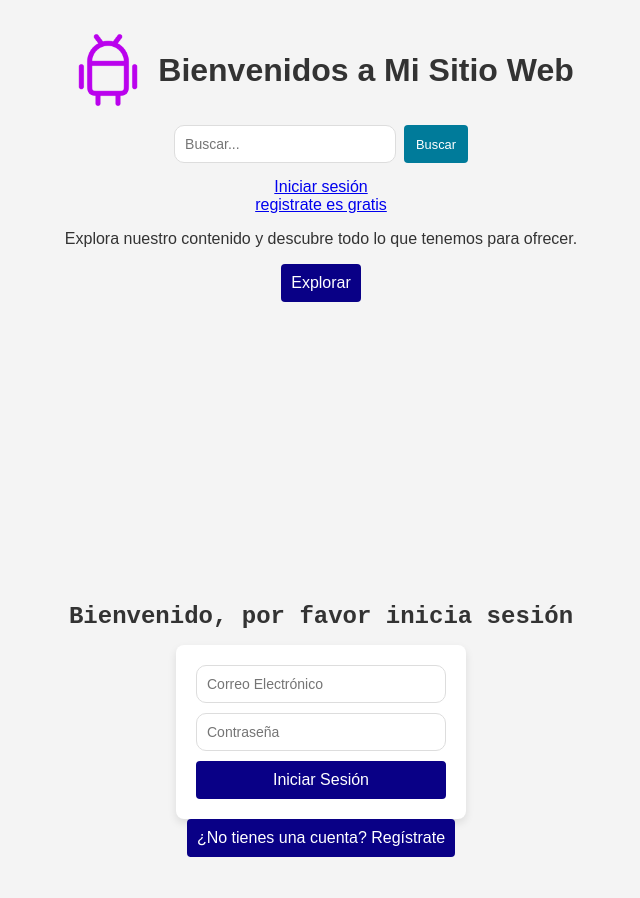
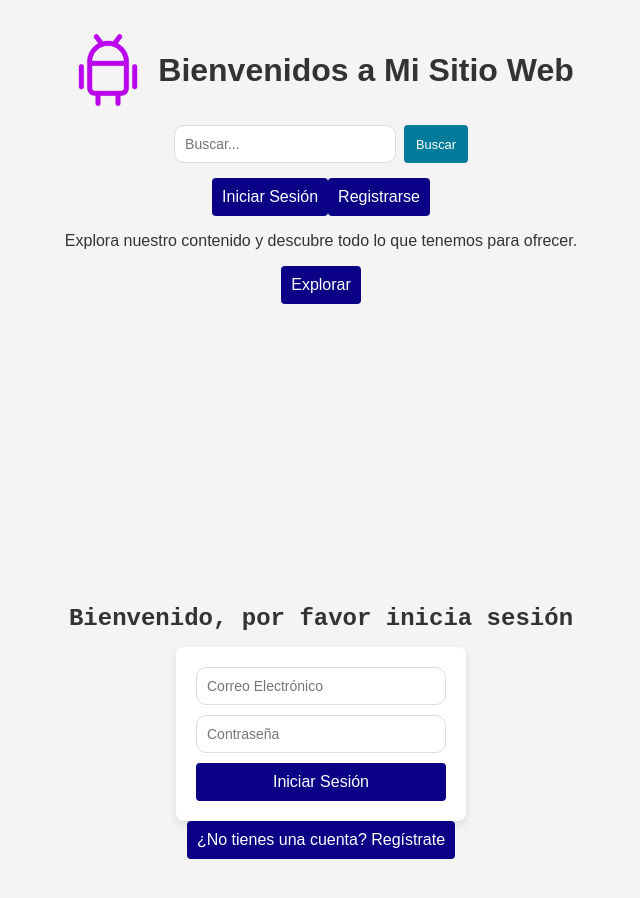
Before and after one commit to Ca8allero02/fullstack-master, a React (Create React App) app in the folder front/: page / in a window 1280 px wide. Shown: the top 898 px of the page, without its empty margins (319-959 px from the left). Built offline with nearby package versions, Linux system fonts and the light colour scheme.

Commit message:
instalacion de librerias y actualiacion en los botones
aun hay errores de funcionalidad en los botones

```diff
--- a/front/package.json
+++ b/front/package.json
@@ -9,6 +9,7 @@
     "axios": "^1.7.7",
     "react": "^18.3.1",
     "react-dom": "^18.3.1",
+    "react-router-dom": "^6.28.0",
     "react-scripts": "^5.0.1",
     "web-vitals": "^2.1.4"
   },
--- a/front/src/App.js
+++ b/front/src/App.js
@@ -1,10 +1,11 @@
 // App.js
 import React, { useState } from 'react';
+import { BrowserRouter as Router, Routes, Route, Link } from 'react-router-dom';
 import axios from 'axios';
 import Producto from './componentes/Producto';
 import './App.css';
 import Head from './componentes/head';
-import Footer from './componentes/footer'
+import Footer from './componentes/footer';
 
 function App() {
     const [email, setEmail] = useState('');
@@ -31,15 +32,14 @@ function App() {
     };
 
     return (
+        <Router>
             <div className="container">
-            {/* Componente Head */}
-            <Head
-                title="Mi Aplicación React"
-                description="Esta es una página de inicio de sesión"
-                keywords="React, autenticación, ejemplo"
-            />
-
-            {isAuthenticated ? (
+                <Head />
+                <Routes>
+                    <Route
+                        path="/"
+                        element={
+                            isAuthenticated ? (
                                 <Producto userProfile={userProfile} />
                             ) : (
                                 <div className="login-container">
@@ -68,10 +68,14 @@ function App() {
                                     </button>
                                     {message && <p>{message}</p>}
                                 </div>
-            )}
-
+                            )
+                        }
+                    />
+                    <Route path="/productos" element={<Producto userProfile={userProfile} />} />
+                </Routes>
                 <Footer />
             </div>
+        </Router>
     );
 }
 
--- a/front/src/componentes/head.js
+++ b/front/src/componentes/head.js
@@ -1,8 +1,8 @@
 // head.js
 import React from 'react';
+import { Link } from 'react-router-dom';
 import './head.css';
-import logo from './assets/images/icon.png'
-
+import logo from './assets/images/icon.png';
 
 const HomePage = () => {
     return (
@@ -15,20 +15,19 @@ const HomePage = () => {
 
             {/* Barra de búsqueda */}
             <div className="search-bar">
-                <input
-                    type="text"
-                    placeholder="Buscar..."
-                    className="search-input"
-                />
+                <input type="text" placeholder="Buscar..." className="search-input" />
                 <button className="search-button">Buscar</button>
             </div>
 
             {/* Botones principales */}
-            <div>
-                <a class="button" href='/api/login'>Iniciar sesión</a>
-                <br></br>
-                <a class="button" href='/api/register'>registrate es gratis</a>
-            </div>
+            <nav>
+            <Link to="/api/login">
+                <button>Iniciar Sesión</button>
+            </Link>
+            <Link to="/api/register">
+                <button>Registrarse</button>
+            </Link>
+        </nav>
 
             {/* Contenido adicional */}
             <div className="content">
```
Also changed, not shown: 1 other file (tests, documents, lock files or other folders). Lines whose indentation alone changed are shown as unchanged.
